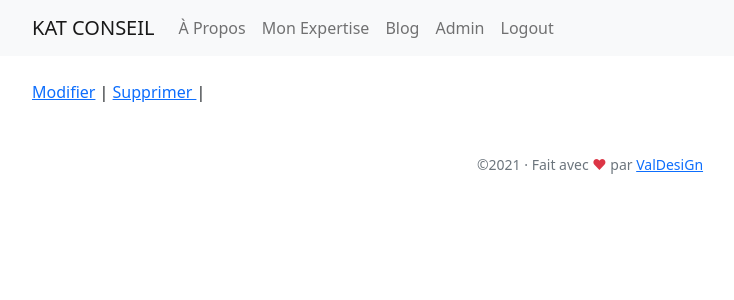
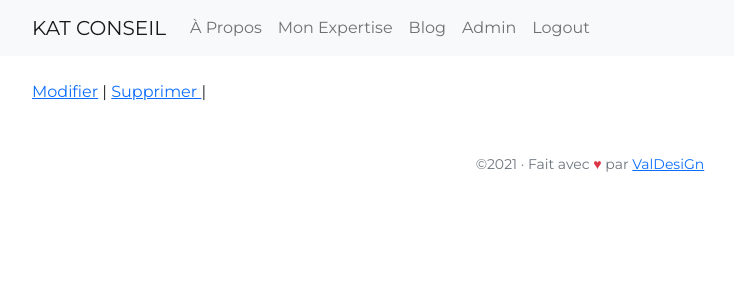
Before and after one commit to ValerieEkoume/kconseil, a Symfony app: template templates/blogs/show.html.twig in a window 1280 px wide. Shown: the top 300 px of the page, without its empty margins (50-784 px from the left). Run offline with Twig, Linux system fonts and the light colour scheme; the template is opened without the code that fills it, so the values that code supplies are empty; some libraries are stand-ins or nearby versions.

Commit message:
changing the font for Montserrat

```diff
--- a/templates/layouts/base.html.twig
+++ b/templates/layouts/base.html.twig
@@ -5,11 +5,16 @@
         <title>{% block title %}Welcome!{% endblock %}</title>
         {# Run `composer require symfony/webpack-encore-bundle`
            and uncomment the following Encore helpers to start using Symfony UX #}
+        <link href="https://fonts.googleapis.com/css2?family=Montserrat&display=swap"
+              rel="stylesheet">
         {% block stylesheets %}
             <link href="https://cdn.jsdelivr.net/npm/bootstrap@5.1.0/dist/css/bootstrap.min.css" rel="stylesheet"
                   integrity="sha384-KyZXEAg3QhqLMpG8r+8fhAXLRk2vvoC2f3B09zVXn8CA5QIVfZOJ3BCsw2P0p/We"
                   crossorigin="anonymous">
             <style>
+                html, body {
+                    font-family: 'Montserrat', sans-serif;
+                }
                 .alert {
                     padding: 10px;
                     color: white;
```
